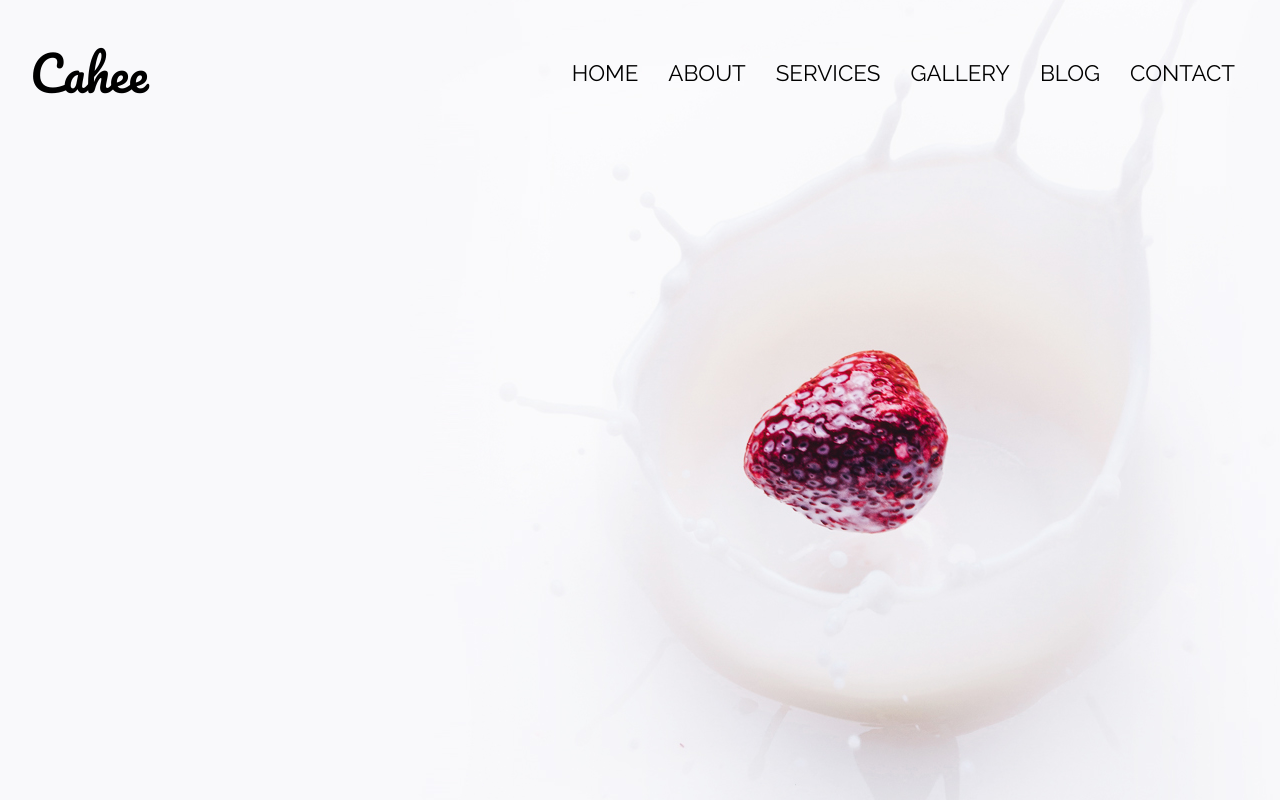
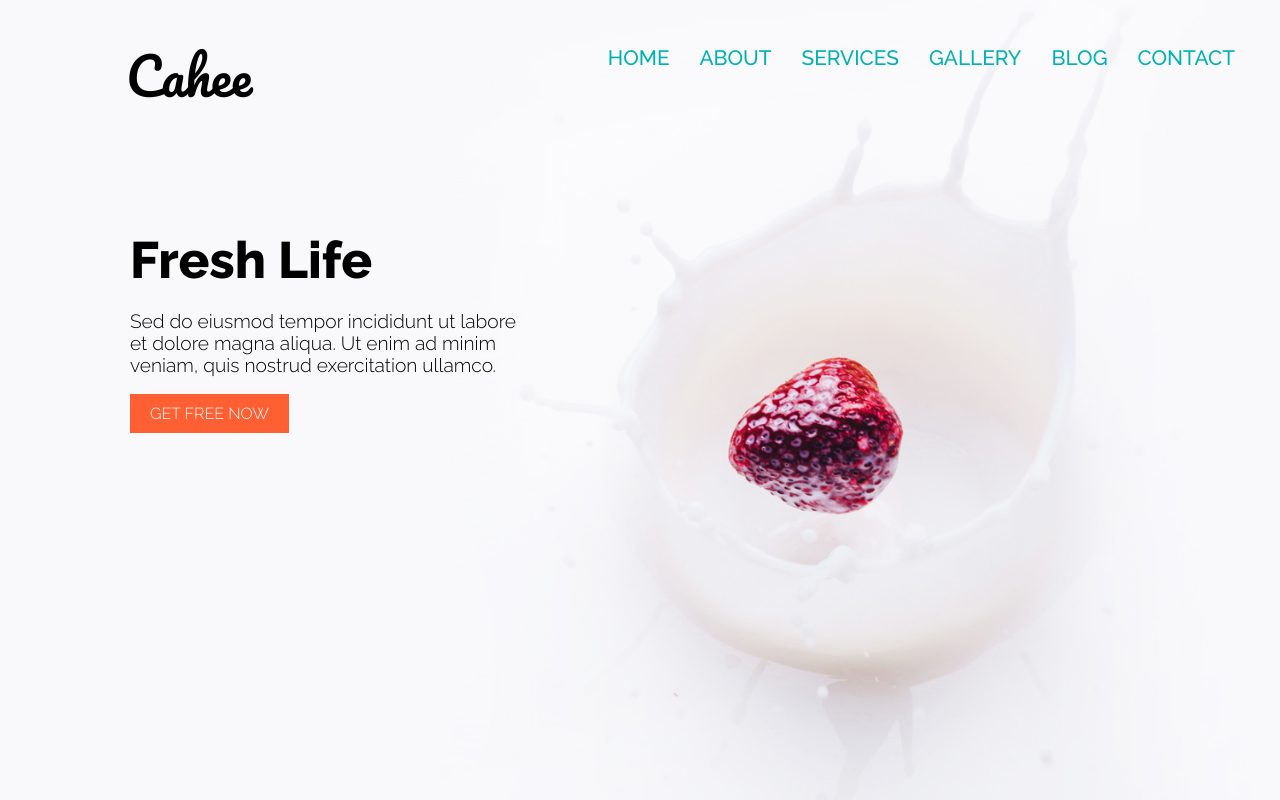
Before and after one commit to Vescik/weekly, a website: page index.html in a window 1280 px wide. Drawn offline with Linux system fonts and the light colour scheme.

Commit message:
Add files via upload

```diff
--- a/css/style.comp.css
+++ b/css/style.comp.css
@@ -10,38 +10,70 @@ body {
 
 /* line 4, sass/typography/typo.scss */
 a {
-  color: black;
+  color: #00b1b1;
   text-decoration: none; }
 
 /* line 1, sass/sections/header.scss */
 .header_background {
-  background-image: url(/img/header.jpg);
+  background-image: url(img/header.jpg);
   height: 100vh;
-  background-position: center; }
+  background-position: center;
+  background-size: cover; }
 
-/* line 6, sass/sections/header.scss */
+/* line 7, sass/sections/header.scss */
 .navigation {
   display: flex;
   flex-direction: row;
   justify-content: space-between;
-  align-items: center;
   padding: 30px; }
   /* line 14, sass/sections/header.scss */
-  .navigation_logo-span {
-    font-family: 'Pacifico', cursive;
-    font-size: 3rem; }
-  /* line 23, sass/sections/header.scss */
+  .navigation_logo {
+    margin-left: 6rem; }
+    /* line 16, sass/sections/header.scss */
+    .navigation_logo-span {
+      font-family: 'Pacifico', cursive;
+      font-size: 3.2rem; }
+  /* line 25, sass/sections/header.scss */
   .navigation-list {
     font-family: 'Raleway', sans-serif;
-    font-size: 1.4rem; }
-    /* line 27, sass/sections/header.scss */
+    font-size: 1.3rem;
+    font-weight: 500; }
+    /* line 31, sass/sections/header.scss */
     .navigation-list li {
       margin: 15px; }
-      /* line 29, sass/sections/header.scss */
+      /* line 34, sass/sections/header.scss */
       .navigation-list li:hover {
         border-top: red 3px solid; }
-    /* line 33, sass/sections/header.scss */
+    /* line 38, sass/sections/header.scss */
     .navigation-list ul {
       display: flex;
       cursor: pointer;
       list-style: none; }
+
+/* line 47, sass/sections/header.scss */
+.testimonials {
+  width: 400px;
+  margin-left: 130px;
+  margin-top: 80px; }
+  /* line 51, sass/sections/header.scss */
+  .testimonials_header {
+    font-family: 'Raleway', sans-serif;
+    font-weight: 800; }
+  /* line 55, sass/sections/header.scss */
+  .testimonials_quote {
+    font-family: 'Raleway', sans-serif;
+    font-weight: 300;
+    font-size: 1.2rem;
+    padding: 20px 0 20px 0; }
+
+/* line 2, sass/components/btns.scss */
+.testimonials_btn {
+  height: 10px;
+  width: 20px;
+  padding: 10px 20px;
+  background-color: #ff6033;
+  cursor: pointer;
+  font-size: 1rem;
+  font-family: 'Raleway', sans-serif;
+  font-weight: 300;
+  color: #fff; }
--- a/index.html
+++ b/index.html
@@ -4,7 +4,7 @@
     <meta charset="UTF-8">
     <meta name="viewport" content="width=device-width, initial-scale=1.0">
     <meta http-equiv="X-UA-Compatible" content="ie=edge">
-    <link rel="stylesheet" href="/css/style.comp.css">
+    <link rel="stylesheet" href="css/style.comp.css">
 <link href="https://fonts.googleapis.com/css?family=Pacifico|Raleway:300,400,500,800&display=swap" rel="stylesheet">
     <title>WeeklyWebDevChallange</title>
 </head>
@@ -24,6 +24,12 @@
       </ul></div>
 
   </nav>
+  <div class="testimonials">
+      <h1 class="testimonials_header">Fresh Life</h1>
+      <p class="testimonials_quote">Sed do eiusmod tempor incididunt ut labore et dolore magna aliqua. Ut enim ad minim veniam, quis nostrud exercitation
+    ullamco.</p>
+    <a class="testimonials_btn">GET FREE NOW</a>
+  </div>
 </header>
 </body>
 </html>
```
Also changed, not shown: css/img/body-services.png (added), css/img/body.png (added), css/img/footer.jpg (added), css/img/header.jpg (added), css/img/subscribe-section.jpg (added).
